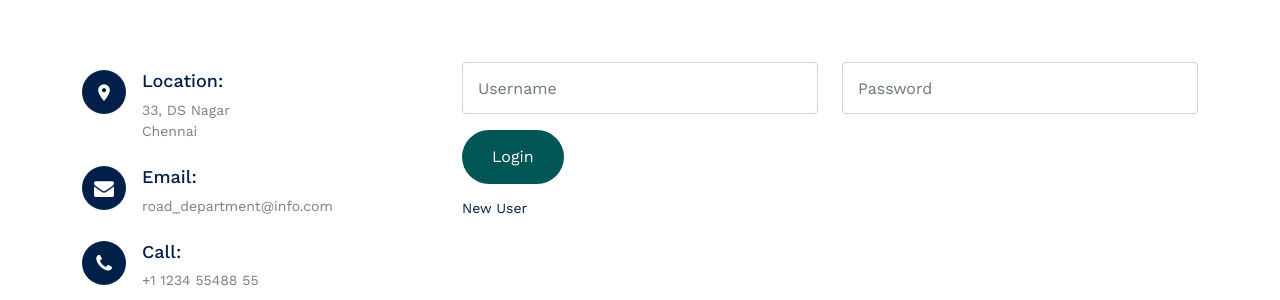
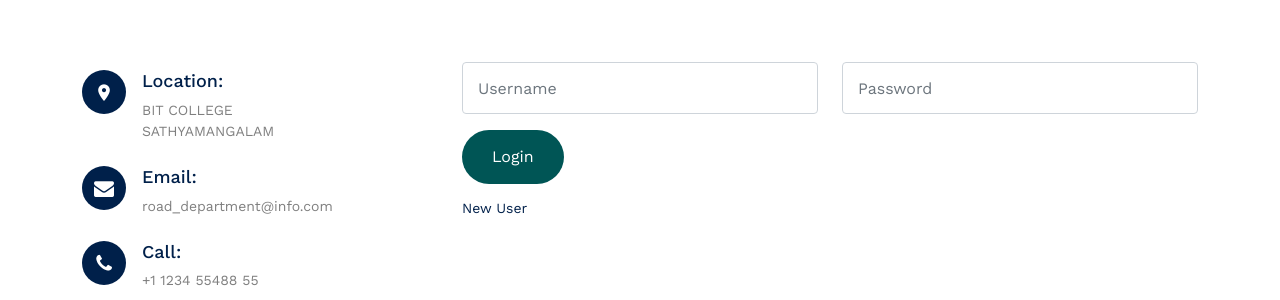
Before and after one commit to gowtham-0903/POTHOLE-DETECTION-SYSTEM, a Flask app: page /login in a window 1280 px wide. Shown: the part 801-1101 px from the top of the page. Run offline with Flask 3, Linux system fonts and the light colour scheme; some libraries are stand-ins or nearby versions; some web fonts are replaced.

Commit message:
Update login.html

```diff
--- a/templates/login.html
+++ b/templates/login.html
@@ -116,8 +116,8 @@
                 <i class="icon-room"></i>
                 <h4 class="mb-2">Location:</h4>
                 <p>
-                  33, DS Nagar <br />
-                  Chennai
+                  BIT COLLEGE <br />
+		  SATHYAMANGALAM
                 </p>
               </div>
 
```
